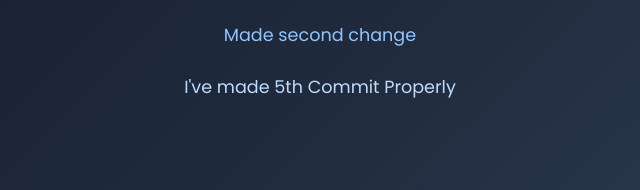
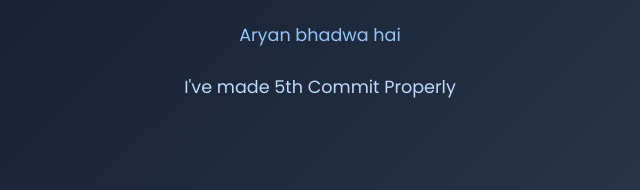
Before and after one commit to hulkgit007/athena, a plain HTML site: page index.html in a window 1280 px wide. Shown: the part 379-569 px from the top of the page, 320-960 px from the left. Drawn offline with Linux system fonts and the light colour scheme.

Commit message:
Ive Made few Changes with the texts

```diff
--- a/index.html
+++ b/index.html
@@ -3,7 +3,7 @@
 <head>
     <meta charset="UTF-8">
     <meta name="viewport" content="width=device-width, initial-scale=1.0">
-    <title>Git Tutorial</title>
+    <title>Welcome to Git Tutorial</title>
     <style>
         @import url('https://fonts.googleapis.com/css2?family=Poppins:wght@400;600;700&display=swap');
 
@@ -50,7 +50,7 @@
 </head>
 <body>
     <p>Welcome to Git Tutorial</p>
-    <p>Made second change</p>
+    <p>Aryan bhadwa hai</p>
     <p>I've made 5th Commit Properly</p>
 </body>
 </html>
```
